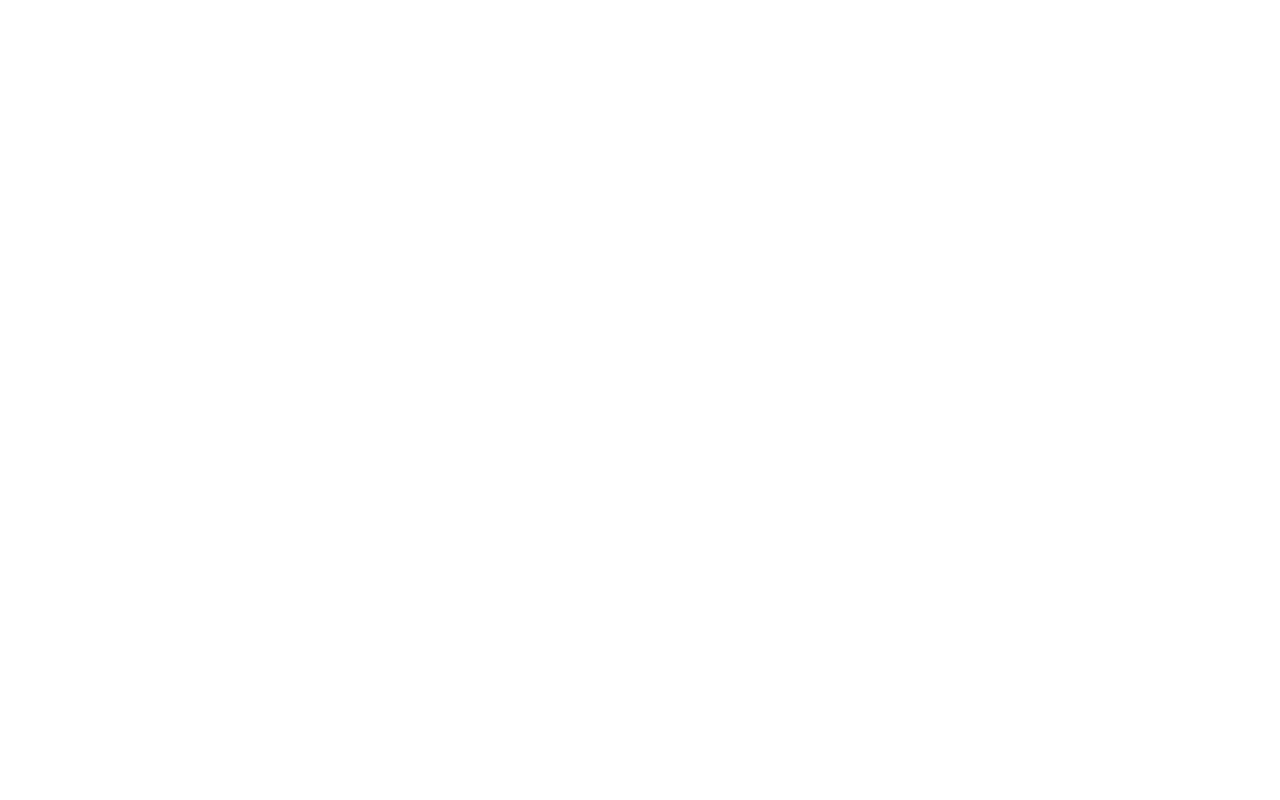
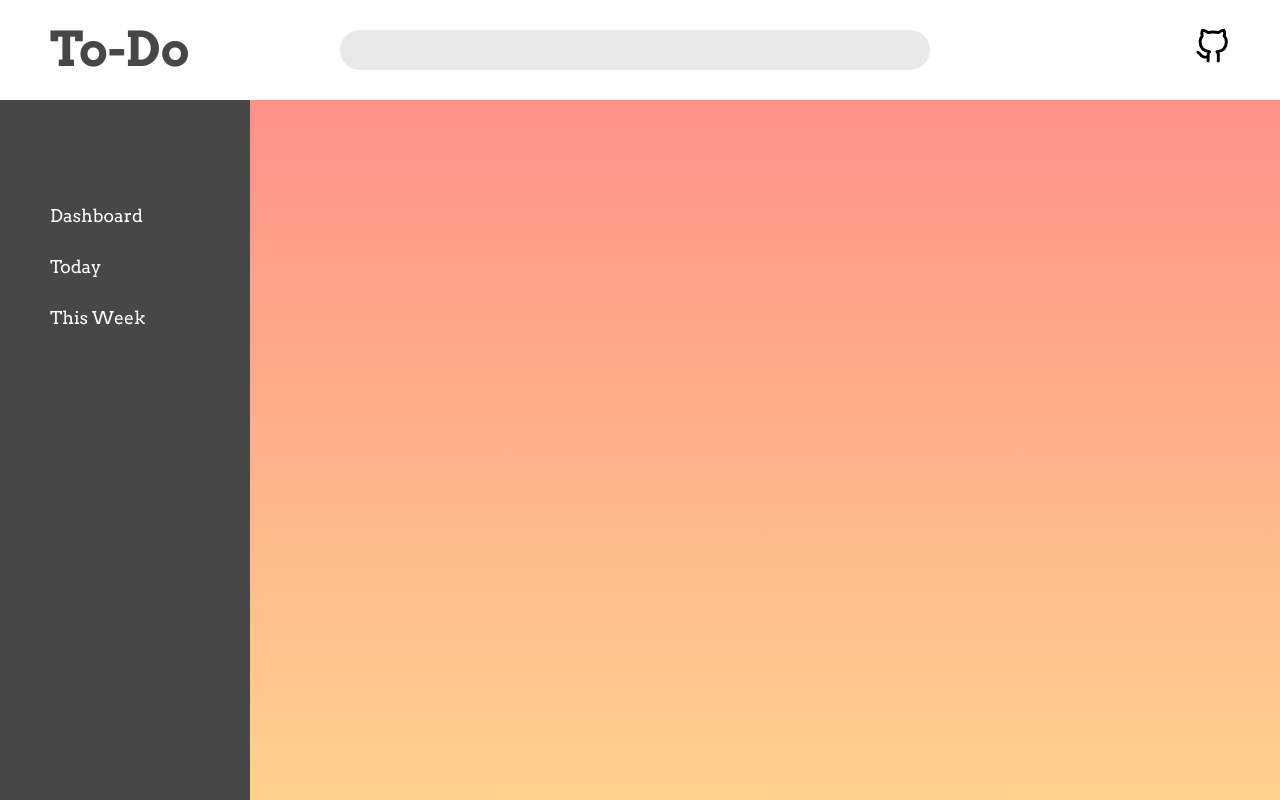
Before and after one commit to sloggo/todo-list, a website built with webpack: page dist/index.html in a window 1280 px wide. Built offline with nearby package versions, Linux system fonts and the light colour scheme.

Commit message:
Add basic UI structure

```diff
--- a/dist/index.html
+++ b/dist/index.html
@@ -4,9 +4,25 @@
     <meta charset="UTF-8">
     <meta http-equiv="X-UA-Compatible" content="IE=edge">
     <meta name="viewport" content="width=device-width, initial-scale=1.0">
+    <link rel="preconnect" href="https://fonts.googleapis.com">
+    <link rel="preconnect" href="https://fonts.gstatic.com" crossorigin>
+    <link href="https://fonts.googleapis.com/css2?family=Arvo:ital,wght@0,400;0,700;1,400;1,700&family=Roboto:ital,wght@0,100;0,300;0,400;0,500;0,700;0,900;1,100;1,300;1,400;1,500;1,700;1,900&display=swap" rel="stylesheet">
+    <link rel="stylesheet" href="./style.css">
     <title>ToDo List</title>
 </head>
 <body>
+    <header>
+        <h1>To-Do</h1>
+        <input type="search">
+        <a href="https://github.com/sloggo"><img src="./images/github.svg"></a>
+    </header>
 
+    <div id="sidebar">
+        <ul>
+            <li>Dashboard</li>
+            <li>Today</li>
+            <li>This Week</li>
+        </ul>
+    </div>
 </body>
 </html>
--- /dev/null
+++ b/dist/style.css
@@ -0,0 +1,83 @@
+*{
+    margin: 0px;
+    padding: 0px;
+}
+
+body{
+    font-family: 'Arvo', sans-serif;
+    background-image: linear-gradient(#FF8787, #FFD28D);
+
+    display: grid;
+    grid-template-columns: 250px 7fr;
+    grid-template-rows: 100px calc(100vh - 100px);
+    grid-template-areas: "header header"
+    "sidebar content";
+}
+
+header{
+    display: flex;
+    align-content: center;
+    gap: 150px;
+
+    padding: 20px 50px;
+    font-size: 1.5rem;
+    grid-area: header;
+
+    background-color: rgb(255, 255, 255);
+    color: rgb(71, 71, 71);
+}
+
+header input{
+    align-self: center;
+    padding: 10px;
+    width: 50%;
+    height: 40px;
+    border: none;
+    border-radius: 20px;
+    background-color: rgb(233, 233, 233);
+}
+
+header a{
+    margin-left: auto;
+    align-self: center;
+}
+
+header img{
+    width: 35px;
+}
+
+header img:hover{
+    transform: scale(1.05);
+    transition: 0.5s ease;
+}
+
+div#sidebar{
+    grid-area: sidebar;
+    padding-top: 75px;
+
+    display: flex;
+    flex-direction: column;
+    align-items: center;
+    background-color: rgb(71, 71, 71);
+    color: white;
+}
+
+div#sidebar ul{
+    display: flex;
+    flex-direction: column;
+    width: 100%;
+}
+
+div#sidebar li{
+    margin-top: 30px;
+    padding-left: 20%;
+    list-style: none;
+    font-size: 1.1rem;
+    width: 100%;
+    transition: 0.5s ease;
+}
+
+div#sidebar li:hover{
+    border-left: 5px solid rgb(255, 255, 255);
+    transition: 0.2s ease;
+}
```
Also changed, not shown: dist/images/github.svg (added).
